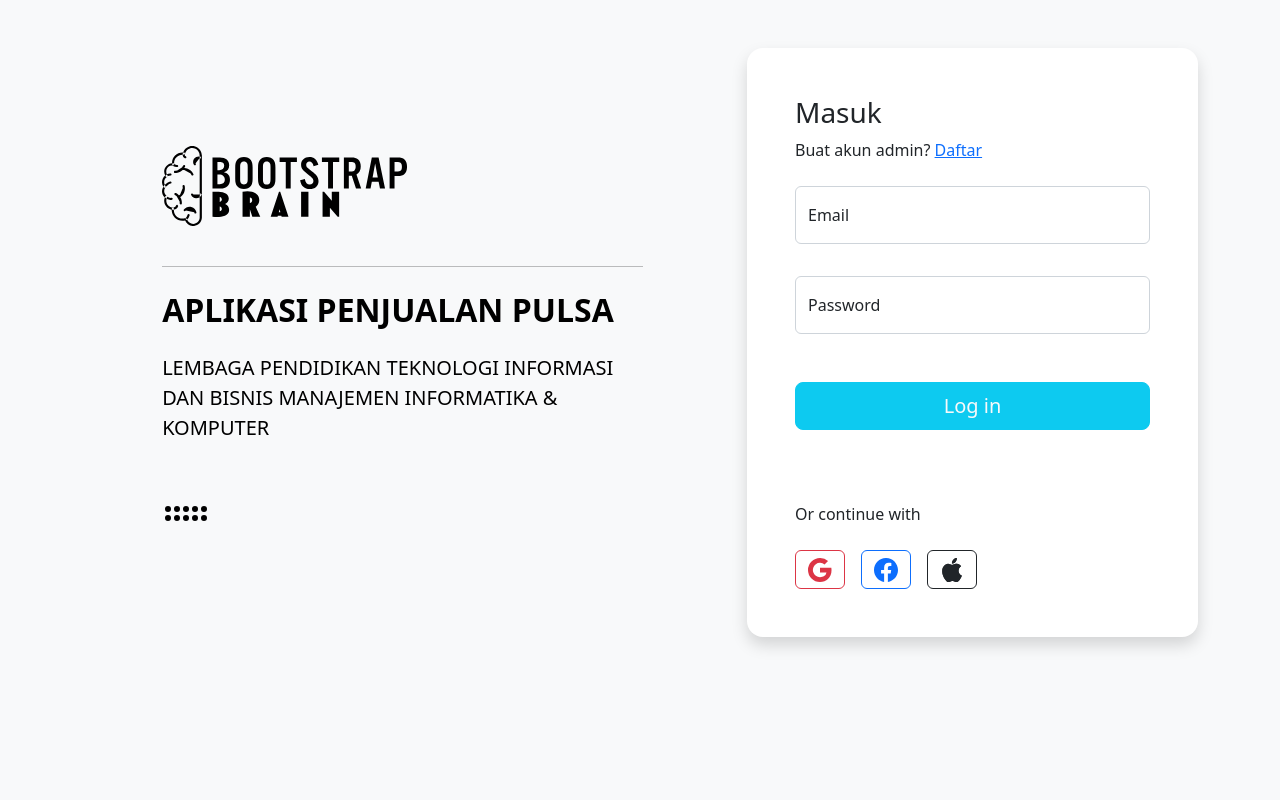
After one commit to kumpultugas17/aplikasi-penjualan-pulsa-mik3, a PHP site: page /login.php in a window 1280 px wide. The commit adds this page. Run offline with PHP 8.4, Linux system fonts and the light colour scheme; some libraries are stand-ins or nearby versions.

Commit message:
materi 24-2-2024

```diff
--- a/index.php
+++ b/index.php
@@ -69,7 +69,7 @@ include 'config/config.php';
                   </a>
                </li>
                <li class="nav-item">
-                  <a class="nav-link" aria-current="page" href="logout.php">
+                  <a class="nav-link" aria-current="page" href="logout.php" onclick="return confirm('Anda ingin keluar aplikasi?')">
                      <i class="fas fa-sign-out-alt"></i> Logout
                   </a>
                </li>
--- /dev/null
+++ b/login.php
@@ -0,0 +1,113 @@
+<?php
+session_start();
+?>
+<!DOCTYPE html>
+<html lang="en">
+
+<head>
+   <meta charset="UTF-8">
+   <meta name="viewport" content="width=device-width, initial-scale=1.0">
+   <title>Login Aplikasi Penjualan Pulsa</title>
+   <link rel="stylesheet" href="assets/plugins/bootstrap-5.2.3/css/bootstrap.min.css">
+   <!-- fontawesome css -->
+   <link rel="stylesheet" href="assets/plugins/fontawesome-free-5.5.0-web/css/all.min.css">
+</head>
+
+<body class="bg-light vh-100">
+   <section class="py-3 py-md-5 py-xl-8">
+      <div class="container">
+         <div class="row gy-4 align-items-center">
+            <div class="col-12 col-md-6 col-xl-7">
+               <div class="d-flex justify-content-center text-bg-light">
+                  <div class="col-12 col-xl-9">
+                     <img class="img-fluid rounded mb-4" loading="lazy" src="assets/img/bsb-logo.svg" width="245" height="80" alt="">
+                     <hr class="border-primary-subtle mb-4">
+                     <h2 class="h2 mb-4 fw-bold">APLIKASI PENJUALAN PULSA</h2>
+                     <p class="lead mb-5"><strong>LEMBAGA PENDIDIKAN TEKNOLOGI INFORMASI DAN BISNIS </strong>MANAJEMEN INFORMATIKA & KOMPUTER</p>
+                     <div class="text-endx">
+                        <svg xmlns="http://www.w3.org/2000/svg" width="48" height="48" fill="currentColor" class="bi bi-grip-horizontal" viewBox="0 0 16 16">
+                           <path d="M2 8a1 1 0 1 1 0 2 1 1 0 0 1 0-2zm0-3a1 1 0 1 1 0 2 1 1 0 0 1 0-2zm3 3a1 1 0 1 1 0 2 1 1 0 0 1 0-2zm0-3a1 1 0 1 1 0 2 1 1 0 0 1 0-2zm3 3a1 1 0 1 1 0 2 1 1 0 0 1 0-2zm0-3a1 1 0 1 1 0 2 1 1 0 0 1 0-2zm3 3a1 1 0 1 1 0 2 1 1 0 0 1 0-2zm0-3a1 1 0 1 1 0 2 1 1 0 0 1 0-2zm3 3a1 1 0 1 1 0 2 1 1 0 0 1 0-2zm0-3a1 1 0 1 1 0 2 1 1 0 0 1 0-2z" />
+                        </svg>
+                     </div>
+                  </div>
+               </div>
+            </div>
+            <div class="col-12 col-md-6 col-xl-5">
+               <div class="card border-0 rounded-4 shadow">
+                  <div class="card-body p-3 p-md-4 p-xl-5">
+                     <div class="row">
+                        <div class="col-12">
+                           <div class="mb-4">
+                              <h3>Masuk</h3>
+                              <p>Buat akun admin? <a href="register.php">Daftar</a></p>
+                           </div>
+                        </div>
+                     </div>
+                     <!-- Pesan Gagal -->
+                     <?php
+                     if (isset($_SESSION['error_login'])) {
+                     ?>
+                        <div class="alert alert-danger alert-dismissible fade show" role="alert">
+                           <i class="fas fa-info-circle me-2"></i><strong>Gagal Login!</strong> <?= $_SESSION['error_login'] ?>
+                           <button type="button" class="btn-close" data-bs-dismiss="alert" aria-label="Close"></button>
+                        </div>
+                     <?php
+                     }
+                     unset($_SESSION['error_login']);
+                     ?>
+                     <form action="proses_login.php" method="POST">
+                        <div class="row gy-3 overflow-hidden">
+                           <div class="col-12">
+                              <div class="form-floating mb-3">
+                                 <input type="text" class="form-control" name="email" id="email" placeholder="Masukkan email" required>
+                                 <label for="email" class="form-label">Email</label>
+                              </div>
+                           </div>
+                           <div class="col-12 mb-3">
+                              <div class="form-floating mb-3">
+                                 <input type="password" class="form-control" name="password" id="password" placeholder="Masukkan Password" required>
+                                 <label for="password" class="form-label">Password</label>
+                              </div>
+                           </div>
+                           <div class="col-12">
+                              <div class="d-grid">
+                                 <button type="submit" name="submit" class="btn btn-info btn-lg text-light">Log in</button>
+                              </div>
+                           </div>
+                        </div>
+                     </form>
+                     <div class="row mt-5">
+                        <div class="col-12">
+                           <p class="mt-4 mb-4">Or continue with</p>
+                           <div class="d-flex gap-2 gap-sm-3 justify-content-centerX">
+                              <a href="#!" class="btn btn-outline-danger bsb-btn-circle bsb-btn-circle-2xl">
+                                 <svg xmlns="http://www.w3.org/2000/svg" width="24" height="24" fill="currentColor" class="bi bi-google" viewBox="0 0 16 16">
+                                    <path d="M15.545 6.558a9.42 9.42 0 0 1 .139 1.626c0 2.434-.87 4.492-2.384 5.885h.002C11.978 15.292 10.158 16 8 16A8 8 0 1 1 8 0a7.689 7.689 0 0 1 5.352 2.082l-2.284 2.284A4.347 4.347 0 0 0 8 3.166c-2.087 0-3.86 1.408-4.492 3.304a4.792 4.792 0 0 0 0 3.063h.003c.635 1.893 2.405 3.301 4.492 3.301 1.078 0 2.004-.276 2.722-.764h-.003a3.702 3.702 0 0 0 1.599-2.431H8v-3.08h7.545z" />
+                                 </svg>
+                              </a>
+                              <a href="#!" class="btn btn-outline-primary bsb-btn-circle bsb-btn-circle-2xl">
+                                 <svg xmlns="http://www.w3.org/2000/svg" width="24" height="24" fill="currentColor" class="bi bi-facebook" viewBox="0 0 16 16">
+                                    <path d="M16 8.049c0-4.446-3.582-8.05-8-8.05C3.58 0-.002 3.603-.002 8.05c0 4.017 2.926 7.347 6.75 7.951v-5.625h-2.03V8.05H6.75V6.275c0-2.017 1.195-3.131 3.022-3.131.876 0 1.791.157 1.791.157v1.98h-1.009c-.993 0-1.303.621-1.303 1.258v1.51h2.218l-.354 2.326H9.25V16c3.824-.604 6.75-3.934 6.75-7.951z" />
+                                 </svg>
+                              </a>
+                              <a href="#!" class="btn btn-outline-dark bsb-btn-circle bsb-btn-circle-2xl">
+                                 <svg xmlns="http://www.w3.org/2000/svg" width="24" height="24" fill="currentColor" class="bi bi-apple" viewBox="0 0 16 16">
+                                    <path d="M11.182.008C11.148-.03 9.923.023 8.857 1.18c-1.066 1.156-.902 2.482-.878 2.516.024.034 1.52.087 2.475-1.258.955-1.345.762-2.391.728-2.43Zm3.314 11.733c-.048-.096-2.325-1.234-2.113-3.422.212-2.189 1.675-2.789 1.698-2.854.023-.065-.597-.79-1.254-1.157a3.692 3.692 0 0 0-1.563-.434c-.108-.003-.483-.095-1.254.116-.508.139-1.653.589-1.968.607-.316.018-1.256-.522-2.267-.665-.647-.125-1.333.131-1.824.328-.49.196-1.422.754-2.074 2.237-.652 1.482-.311 3.83-.067 4.56.244.729.625 1.924 1.273 2.796.576.984 1.34 1.667 1.659 1.899.319.232 1.219.386 1.843.067.502-.308 1.408-.485 1.766-.472.357.013 1.061.154 1.782.539.571.197 1.111.115 1.652-.105.541-.221 1.324-1.059 2.238-2.758.347-.79.505-1.217.473-1.282Z" />
+                                    <path d="M11.182.008C11.148-.03 9.923.023 8.857 1.18c-1.066 1.156-.902 2.482-.878 2.516.024.034 1.52.087 2.475-1.258.955-1.345.762-2.391.728-2.43Zm3.314 11.733c-.048-.096-2.325-1.234-2.113-3.422.212-2.189 1.675-2.789 1.698-2.854.023-.065-.597-.79-1.254-1.157a3.692 3.692 0 0 0-1.563-.434c-.108-.003-.483-.095-1.254.116-.508.139-1.653.589-1.968.607-.316.018-1.256-.522-2.267-.665-.647-.125-1.333.131-1.824.328-.49.196-1.422.754-2.074 2.237-.652 1.482-.311 3.83-.067 4.56.244.729.625 1.924 1.273 2.796.576.984 1.34 1.667 1.659 1.899.319.232 1.219.386 1.843.067.502-.308 1.408-.485 1.766-.472.357.013 1.061.154 1.782.539.571.197 1.111.115 1.652-.105.541-.221 1.324-1.059 2.238-2.758.347-.79.505-1.217.473-1.282Z" />
+                                 </svg>
+                              </a>
+                           </div>
+                        </div>
+                     </div>
+                  </div>
+               </div>
+            </div>
+         </div>
+      </div>
+   </section>
+   <script src="assets/plugins/bootstrap-5.2.3/js/bootstrap.bundle.min.js"></script>
+   <!-- fontawesome js -->
+   <script src="assets/plugins/fontawesome-free-5.5.0-web/js/all.min.js"></script>
+</body>
+
+</html>
--- /dev/null
+++ b/logout.php
@@ -0,0 +1,6 @@
+<?php
+session_start();
+session_unset();
+session_destroy();
+
+header('location:login.php');
--- a/modules/laporan/view.php
+++ b/modules/laporan/view.php
@@ -58,8 +58,6 @@
 
       <?php
       if (isset($_SESSION['tgl_awal'])) {
-         $tgl_awal = $_SESSION['tgl_awal'];
-         $tgl_akhir = $_SESSION['tgl_akhir'];
       ?>
 
          <hr class="my-4">
```
Also changed, not shown: modules/laporan/xls.php (+66 -0 lines), proses_login.php (added, +20 -0 lines).
